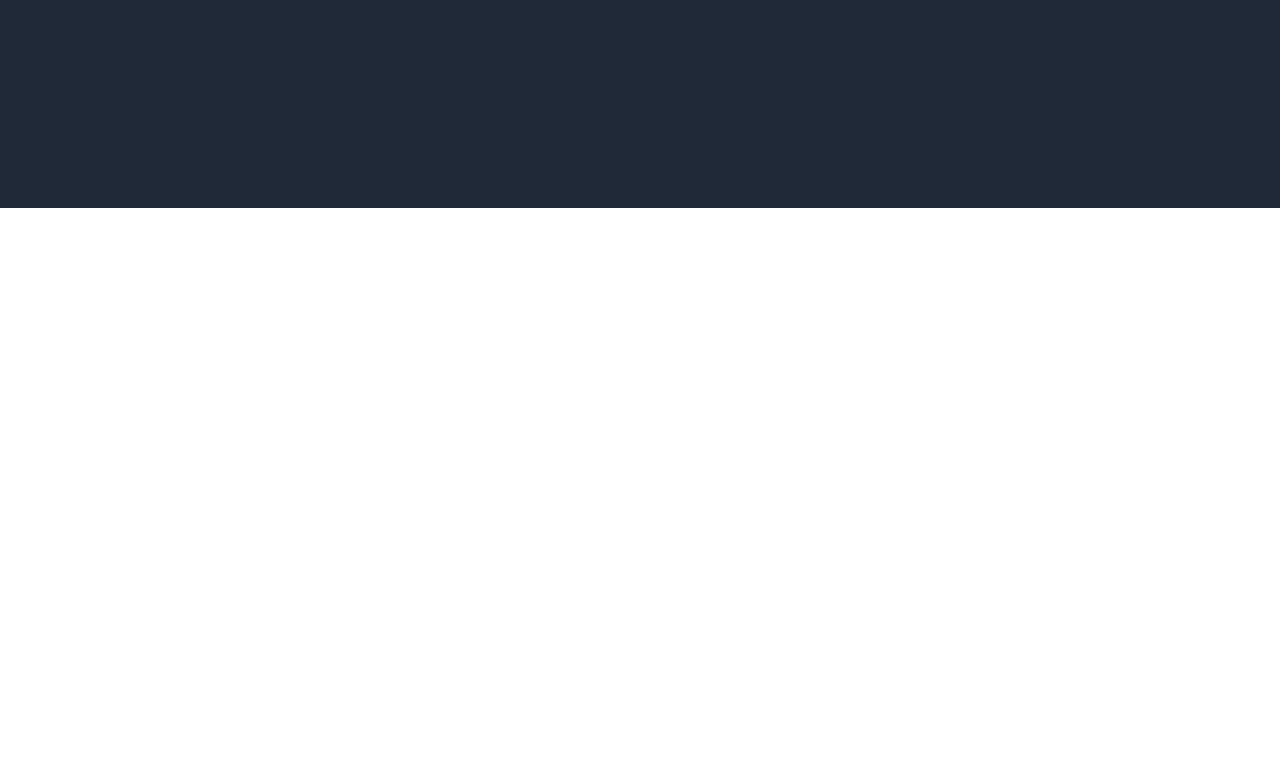
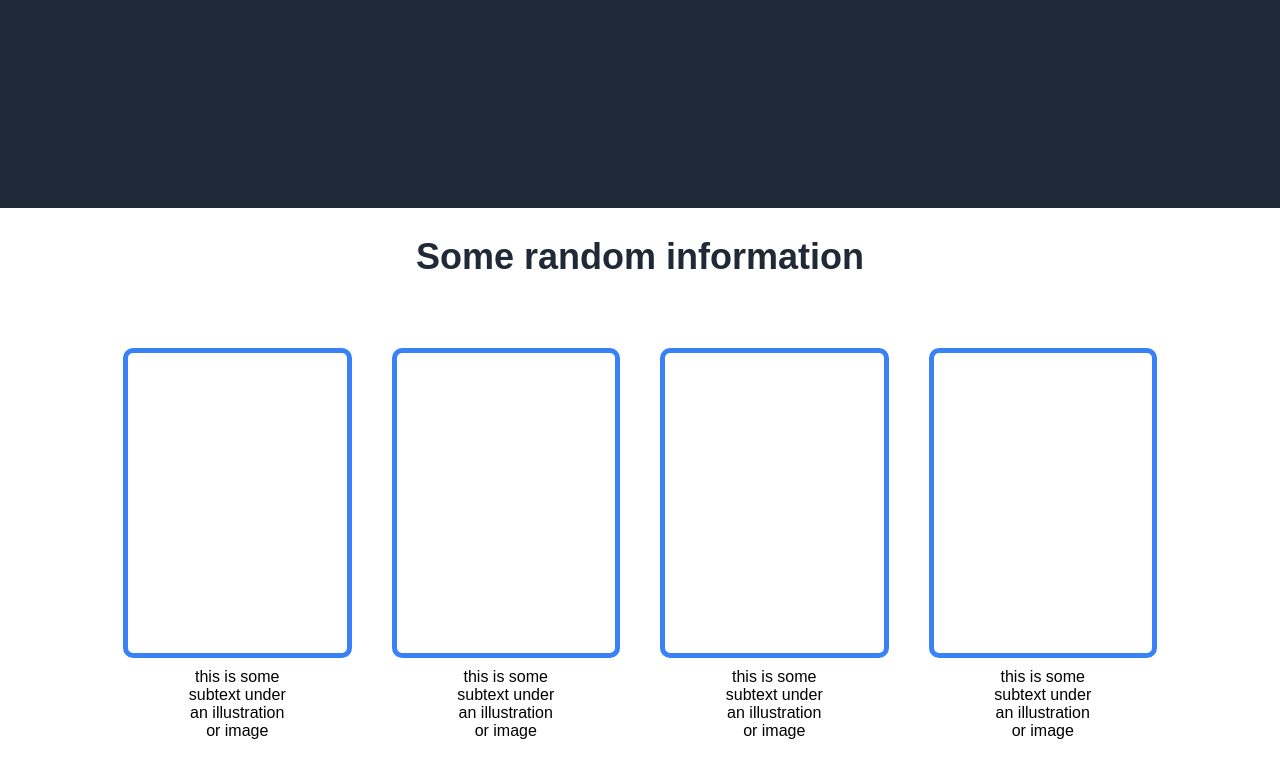
Before and after one commit to ricskusz/landing_page, a plain HTML site: page index.html in a window 1280 px wide. Shown: the part 417-1185 px from the top of the page. Before the commit the page ends 800 px from the top, so only its background shows below. Drawn offline with Linux system fonts and the light colour scheme.

Commit message:
make first section part

```diff
--- a/css/styles.css
+++ b/css/styles.css
@@ -100,3 +100,50 @@ body{
     background-color: grey;
     color: white;
 }
+
+/*section*/
+
+.section{
+    display: flex;
+    flex-direction: column;
+    align-items: center;
+    justify-content: center;
+    height: 70vh;
+    gap: 70px;
+}
+
+.section-item-container{
+    display: flex;
+    align-items: center;
+    justify-content: center;
+    width: 80%;
+    gap: 50px;
+}
+
+.section-header{
+    font-size: 36px;
+    font-weight: 900;
+    color: #1f2937;
+}
+
+.section-item{
+    display: flex;
+    flex-direction: column;
+    align-items: center;
+    justify-content: center;
+    gap: 10px;
+}
+
+.section-sub-item-img{
+    height: 300px;
+    border: 5px solid #3882F6;
+    width: 100%;
+    border-radius: 10px;
+}
+
+.text{
+    width: 50%;
+    text-align: center;
+}
+
+/*section-2*/
--- a/index.html
+++ b/index.html
@@ -8,9 +8,10 @@
     <title>Landing Page</title>
 </head>
 <body>
+    <!--Header section starts here-->
     <div class="header">
         <div class="header-1">
-            <div class="h-al-item logo">Header logo</div>
+            <div class="h-al-item logo">Header Logo</div>
             <div class="h-al-item one">
                 <div class="title">
                     <span class="awesome-title">This website is <br />awesome <br /></span>
@@ -36,5 +37,29 @@
             </div>
         </div>
     </div>
+
+    <!--Header section ends here-->
+    <!--Some information section starts here-->
+    <div class="section">
+        <div class="section-header">Some random information</div>
+        <div class="section-item-container">
+            <div class="section-item">
+                <div class="section-sub-item-img"></div>
+                <div class="section-sub-item text">this is some subtext under an illustration or image</div>
+            </div>
+            <div class="section-item">
+                <div class="section-sub-item-img"></div>
+                <div class="section-sub-item text">this is some subtext under an illustration or image</div>
+            </div>
+            <div class="section-item">
+                <div class="section-sub-item-img"></div>
+                <div class="section-sub-item text">this is some subtext under an illustration or image</div>
+            </div>
+            <div class="section-item">
+                <div class="section-sub-item-img"></div>
+                <div class="section-sub-item text">this is some subtext under an illustration or image</div>
+            </div>
+        </div>
+    </div>
 </body>
 </html>
```
